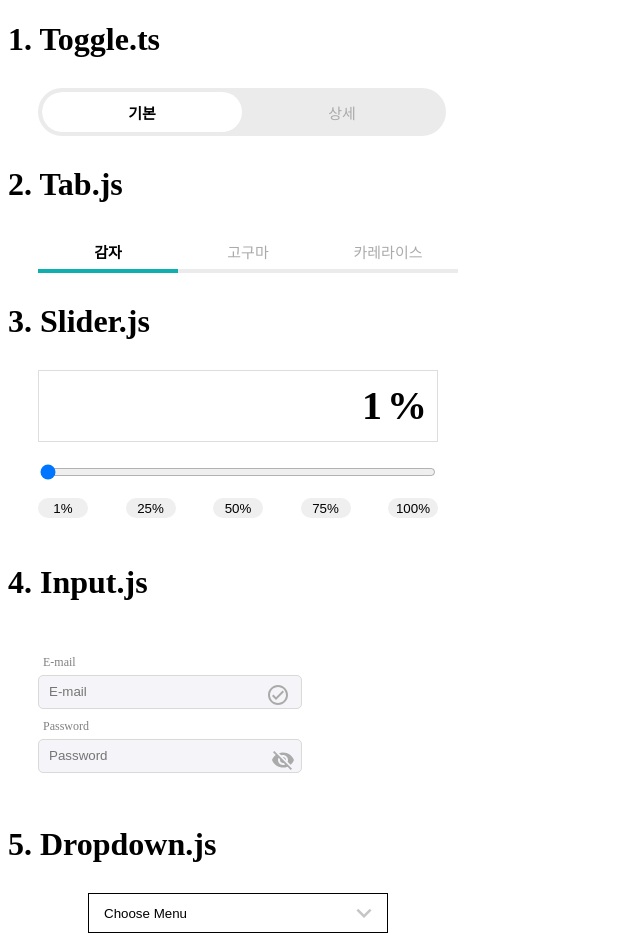
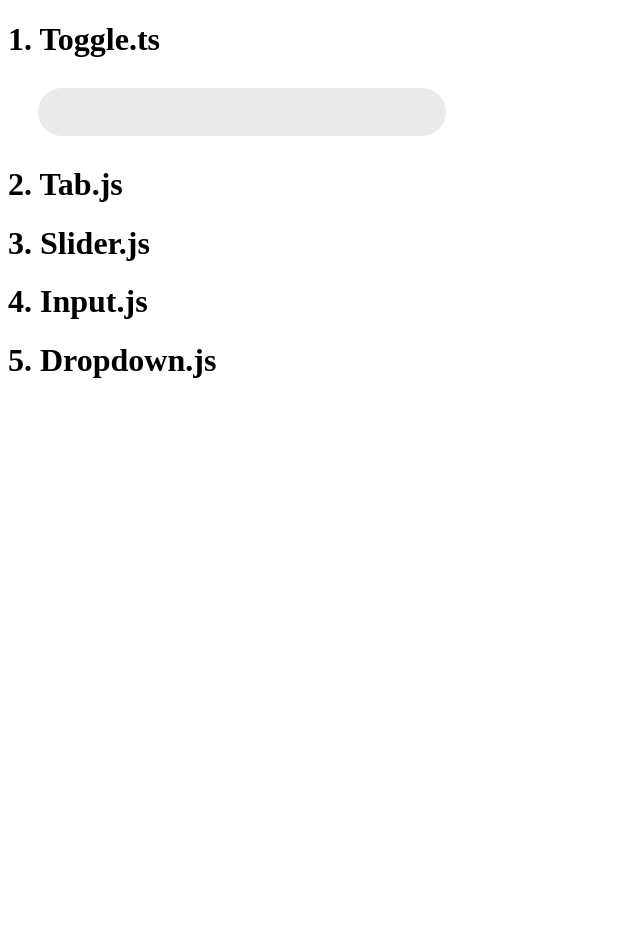
Before and after one commit to leewooseong/wanted_pre_onboarding, a React (Create React App) app: page / in a window 1280 px wide. Shown: the top 952 px of the page, without its empty margins (0-640 px from the left). After the commit the page ends 800 px from the top, so only its background shows below. Built offline with nearby package versions, Linux system fonts and the light colour scheme.

Commit message:
fix : 초기 셋팅 에러 해결

```diff
--- a/package.json
+++ b/package.json
@@ -26,10 +26,11 @@
       "last 1 safari version"
     ]
   },
-    "dependencies": {
+  "dependencies": {
     "@testing-library/jest-dom": "^5.14.1",
     "@testing-library/react": "^13.0.0",
     "@testing-library/user-event": "^13.2.1",
+    "@types/aria-query": "^5.0.0",
     "classnames": "^2.3.1",
     "react": "^18.1.0",
     "react-dom": "^18.1.0",
@@ -37,7 +38,7 @@
     "typescript": "^4.4.2",
     "web-vitals": "^2.1.0"
   },
-    "devDependencies": {
+  "devDependencies": {
     "@types/jest": "^27.0.1",
     "@types/node": "^16.7.13",
     "@types/react": "^18.0.0",
--- a/src/components/Dropdown/index.tsx
+++ b/src/components/Dropdown/index.tsx
@@ -3,57 +3,57 @@ import cx from 'classnames'
 import styles from './dropdown.module.scss'
 import { DropdownArrow } from '../../assets/svgs'
 
-function Dropdown() {
-  const menuData = [
-    'ESPRESSO',
-    'ESPRESSO DOPPIO',
-    'RISTRETTO',
-    'LUNGO',
-    'CAFE MACCHIATO',
-    'CAFE CREME',
-    'CAFE NOISETTE',
-    'CAFE CORTADO',
-    'CAPPUCCINO',
-    'DRY CAPPUCCINO',
-    'CAFFE AMERICANO',
-    'CAFE CON HIELO',
-    'BREVE',
-    'MOCHA BREVE',
-    'MOCHA',
-    'CAFFE AFFOGATO',
-    'VIENNOIS',
-    'CON PANNA',
-    'FLAT WHITE',
-    'BLACK EYE',
-    'CAFFE LATTE',
-    'CAFFE AU LAIT',
-    'CAFE CON LECHE',
-  ]
-  const [menuList, setMenuList] = useState([...menuData])
-  const [chosenMenu, setChosenMenu] = useState('Choose Menu')
-  const [showMenuList, setShowMenuList] = useState(false)
-  const searchRef = useRef(null)
+const Dropdown = () => {
+  //   const menuData = [
+  //     'ESPRESSO',
+  //     'ESPRESSO DOPPIO',
+  //     'RISTRETTO',
+  //     'LUNGO',
+  //     'CAFE MACCHIATO',
+  //     'CAFE CREME',
+  //     'CAFE NOISETTE',
+  //     'CAFE CORTADO',
+  //     'CAPPUCCINO',
+  //     'DRY CAPPUCCINO',
+  //     'CAFFE AMERICANO',
+  //     'CAFE CON HIELO',
+  //     'BREVE',
+  //     'MOCHA BREVE',
+  //     'MOCHA',
+  //     'CAFFE AFFOGATO',
+  //     'VIENNOIS',
+  //     'CON PANNA',
+  //     'FLAT WHITE',
+  //     'BLACK EYE',
+  //     'CAFFE LATTE',
+  //     'CAFFE AU LAIT',
+  //     'CAFE CON LECHE',
+  //   ]
+  //   const [menuList, setMenuList] = useState([...menuData])
+  //   const [chosenMenu, setChosenMenu] = useState('Choose Menu')
+  //   const [showMenuList, setShowMenuList] = useState(false)
+  //   const searchRef = useRef(null)
 
-  const showDropdownList = (e) => {
-    if (showMenuList) {
-      searchRef.current.value = ''
-      setMenuList(menuData)
-    }
-    setShowMenuList(!showMenuList)
-  }
-  const chooseMenu = (e) => {
-    searchRef.current.value = ''
-    setMenuList(menuData)
-    setChosenMenu(e.target.innerText)
-    setShowMenuList(false)
-  }
-  const filterMenu = (e) => {
-    setMenuList(menuData.filter((value) => value.includes(e.target.value.toUpperCase())))
-  }
+  //   const showDropdownList = (e) => {
+  //     if (showMenuList) {
+  //       searchRef.current.value = ''
+  //       setMenuList(menuData)
+  //     }
+  //     setShowMenuList(!showMenuList)
+  //   }
+  //   const chooseMenu = (e) => {
+  //     searchRef.current.value = ''
+  //     setMenuList(menuData)
+  //     setChosenMenu(e.target.innerText)
+  //     setShowMenuList(false)
+  //   }
+  //   const filterMenu = (e) => {
+  //     setMenuList(menuData.filter((value) => value.includes(e.target.value.toUpperCase())))
+  //   }
 
   return (
     <div className={styles.dropdownCont}>
-      <button className={styles.choosedMenuButton} type='button' onClick={showDropdownList}>
+      {/* <button className={styles.choosedMenuButton} type='button' onClick={showDropdownList}>
         <p>{chosenMenu}</p>
         <DropdownArrow className={styles.dropdownArrow} />
       </button>
@@ -70,7 +70,7 @@ function Dropdown() {
             </button>
           </li>
         ))}
-      </ul>
+      </ul> */}
     </div>
   )
 }
--- a/src/components/Input/index.tsx
+++ b/src/components/Input/index.tsx
@@ -3,46 +3,46 @@ import cx from 'classnames'
 import styles from './Input.module.scss'
 import { EmailCheckImage, PWHideImage, PWShowImage } from '../../assets/svgs'
 
-function Input() {
-  const [emailValid, setEmailValid] = useState(false)
-  const [showAlert, setShowAlert] = useState(false)
-  const [showPW, setShowPW] = useState(false)
+const Input = () => {
+  //   const [emailValid, setEmailValid] = useState(false)
+  //   const [showAlert, setShowAlert] = useState(false)
+  //   const [showPW, setShowPW] = useState(false)
 
-  // email 유효성 검사 함수
-  const validateEmail = (input) => {
-    const emailRule = /^[a-zA-Z0-9.!#$%&’*+/=?^_`{|}~-]+@[a-zA-Z0-9-]+(?:\.[a-zA-Z0-9-]+)*$/i
-    return emailRule.test(input)
-  }
+  //   // email 유효성 검사 함수
+  //   const validateEmail = (input) => {
+  //     const emailRule = /^[a-zA-Z0-9.!#$%&’*+/=?^_`{|}~-]+@[a-zA-Z0-9-]+(?:\.[a-zA-Z0-9-]+)*$/i
+  //     return emailRule.test(input)
+  //   }
 
-  // email input DOM의 이벤트 핸들러
-  const handleChange = (e) => {
-    if (e.target.value === '') {
-      setShowAlert(false)
-    } else if (validateEmail(e.target.value)) {
-      setShowAlert(false)
-      setEmailValid(true)
-    } else if (!validateEmail(e.target.value)) {
-      setEmailValid(false)
-    }
-  }
+  //   // email input DOM의 이벤트 핸들러
+  //   const handleChange = (e) => {
+  //     if (e.target.value === '') {
+  //       setShowAlert(false)
+  //     } else if (validateEmail(e.target.value)) {
+  //       setShowAlert(false)
+  //       setEmailValid(true)
+  //     } else if (!validateEmail(e.target.value)) {
+  //       setEmailValid(false)
+  //     }
+  //   }
 
-  const handleBlur = (e) => {
-    // emailValid가 false일 때 포커스 아웃된 경우
-    if (e.target.value !== '' && !emailValid && e.currentTarget === e.target) {
-      setShowAlert(true)
-    }
-  }
+  //   const handleBlur = (e) => {
+  //     // emailValid가 false일 때 포커스 아웃된 경우
+  //     if (e.target.value !== '' && !emailValid && e.currentTarget === e.target) {
+  //       setShowAlert(true)
+  //     }
+  //   }
 
-  const handlePWImgClick = (e) => {
-    setShowPW((preState) => {
-      return !preState
-    })
-  }
+  //   const handlePWImgClick = (e) => {
+  //     setShowPW((preState) => {
+  //       return !preState
+  //     })
+  //   }
 
   // rendering 함수
   return (
     <form className={styles.inputCont}>
-      <div className='emailWrapper'>
+      {/* <div className='emailWrapper'>
         <label htmlFor='email-inp'>E-mail</label>
         <input
           type='email'
@@ -63,7 +63,7 @@ function Input() {
         <button type='button' onClick={handlePWImgClick}>
           {showPW ? <PWShowImage /> : <PWHideImage />}
         </button>
-      </div>
+      </div> */}
     </form>
   )
 }
--- a/src/components/Slider/index.tsx
+++ b/src/components/Slider/index.tsx
@@ -2,19 +2,19 @@ import { useState } from 'react'
 import cx from 'classnames'
 import styles from './Slider.module.scss'
 
-function Slider() {
-  const rangeData = [1, 25, 50, 75, 100]
-  const [sliderValue, setSliderValue] = useState(1)
-  const handleChange = (e) => {
-    setSliderValue(e.target.value)
-  }
-  const handleClick = (e, value) => {
-    setSliderValue(value)
-  }
+const Slider = () => {
+  //   const rangeData = [1, 25, 50, 75, 100]
+  //   const [sliderValue, setSliderValue] = useState(1)
+  //   const handleChange = (e) => {
+  //     setSliderValue(e.target.value)
+  //   }
+  //   const handleClick = (e, value) => {
+  //     setSliderValue(value)
+  //   }
 
   return (
     <form>
-      <div className={styles.rangeValue}>
+      {/* <div className={styles.rangeValue}>
         <p>
           {sliderValue}
           <span>%</span>
@@ -29,7 +29,7 @@ function Slider() {
             </button>
           </li>
         ))}
-      </ul>
+      </ul> */}
     </form>
   )
 }
--- a/src/components/Tab/index.tsx
+++ b/src/components/Tab/index.tsx
@@ -4,18 +4,18 @@ import styles from './Tab.module.scss'
 
 const ARRAY_LIST = ['감자', '고구마', '카레라이스']
 
-function Tab() {
-  const [activeIndex, setActiveIndex] = useState(0)
+const Tab = () => {
+  //   const [activeIndex, setActiveIndex] = useState(0)
 
-  const handleClick = (e) => {
-    console.log(e.currentTarget.dataset.index)
-    setActiveIndex(e.currentTarget.dataset.index)
-    console.log('activeIndex', activeIndex)
-  }
+  //   const handleClick = (e) => {
+  //     console.log(e.currentTarget.dataset.index)
+  //     setActiveIndex(e.currentTarget.dataset.index)
+  //     console.log('activeIndex', activeIndex)
+  //   }
   // rendering 함수
   return (
     <nav className={styles.tabCont}>
-      <div className={styles.activeItem} style={{ transform: `translateX(${activeIndex * 140}px)` }} />
+      {/* <div className={styles.activeItem} style={{ transform: `translateX(${activeIndex * 140}px)` }} />
       {ARRAY_LIST.map((value, index) => (
         <button
           button
@@ -27,7 +27,7 @@ function Tab() {
         >
           {value}
         </button>
-      ))}
+      ))} */}
     </nav>
   )
 }
--- a/src/components/Toggle/index.tsx
+++ b/src/components/Toggle/index.tsx
@@ -4,18 +4,18 @@ import styles from './toggle.module.scss'
 
 const ARRAY_LIST = ['기본', '상세']
 
-function Toggle() {
-  const [activeIndex, setActiveIndex] = useState(0)
+const Toggle = () => {
+  //   const [activeIndex, setActiveIndex] = useState(0)
 
-  const handleClick = (e) => {
-    console.log(e.currentTarget.dataset.index)
-    setActiveIndex(e.currentTarget.dataset.index)
-    console.log('activeIndex', activeIndex)
-  }
+  //   const handleClick = (e) => {
+  //     console.log(e.currentTarget.dataset.index)
+  //     setActiveIndex(e.currentTarget.dataset.index)
+  //     console.log('activeIndex', activeIndex)
+  //   }
   // rendering 함수
   return (
     <div className={styles.toggleCont}>
-      <div className={styles.activeItem} style={{ transform: `translateX(${activeIndex * 200}px)` }} />
+      {/* <div className={styles.activeItem} style={{ transform: `translateX(${activeIndex * 200}px)` }} />
       {ARRAY_LIST.map((value, index) => (
         <button
           button
@@ -27,7 +27,7 @@ function Toggle() {
         >
           {value}
         </button>
-      ))}
+      ))} */}
     </div>
   )
 }
--- a/src/reportWebVitals.ts
+++ b/src/reportWebVitals.ts
@@ -1,4 +1,6 @@
-const reportWebVitals = (onPerfEntry) => {
+import { ReportHandler } from 'web-vitals'
+
+const reportWebVitals = (onPerfEntry?: ReportHandler) => {
   if (onPerfEntry && onPerfEntry instanceof Function) {
     import('web-vitals').then(({ getCLS, getFID, getFCP, getLCP, getTTFB }) => {
       getCLS(onPerfEntry)
--- a/src/routes/index.tsx
+++ b/src/routes/index.tsx
@@ -1,22 +1,22 @@
 import Toggle from '../components/toggle'
-import Tab from '../components/tab'
-import Slider from '../components/slider'
-import Input from '../components/input'
-import Dropdown from '../components/dropdown'
-import styles from './Routes.module.scss'
+// import Tab from '../components/tab'
+// import Slider from '../components/slider'
+// import Input from '../components/input'
+// import Dropdown from '../components/dropdown'
+// import styles from './Routes.module.scss'
 
 const App = () => (
   <div>
     <h1>1. Toggle.ts</h1>
     <Toggle />
     <h1>2. Tab.js</h1>
-    <Tab />
+    {/* <Tab /> */}
     <h1>3. Slider.js</h1>
-    <Slider />
+    {/* <Slider /> */}
     <h1>4. Input.js</h1>
-    <Input />
+    {/* <Input /> */}
     <h1>5. Dropdown.js</h1>
-    <Dropdown />
+    {/* <Dropdown /> */}
   </div>
 )
 
```
Also changed, not shown: 1 other file (tests, documents, lock files or other folders).
